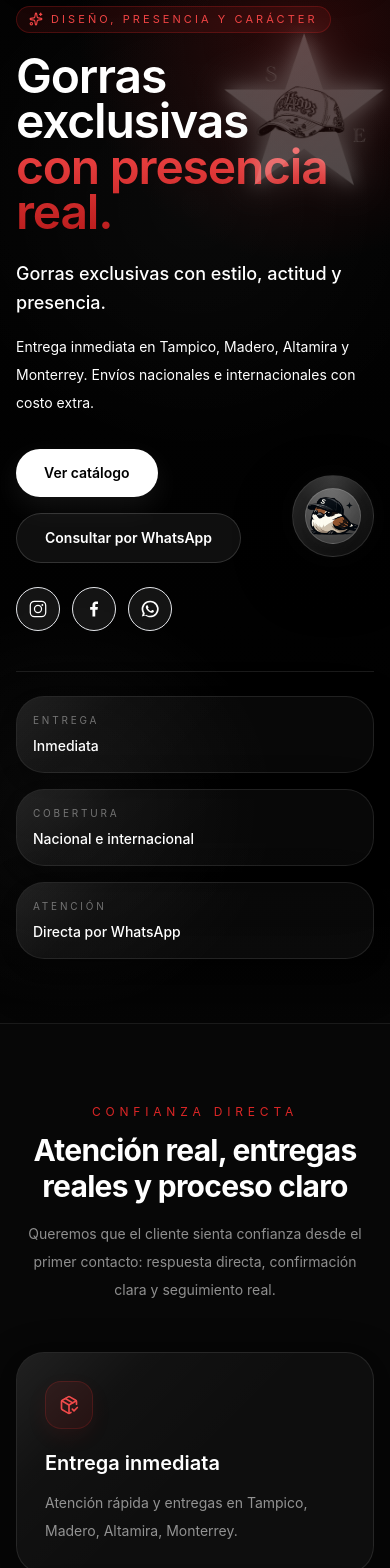
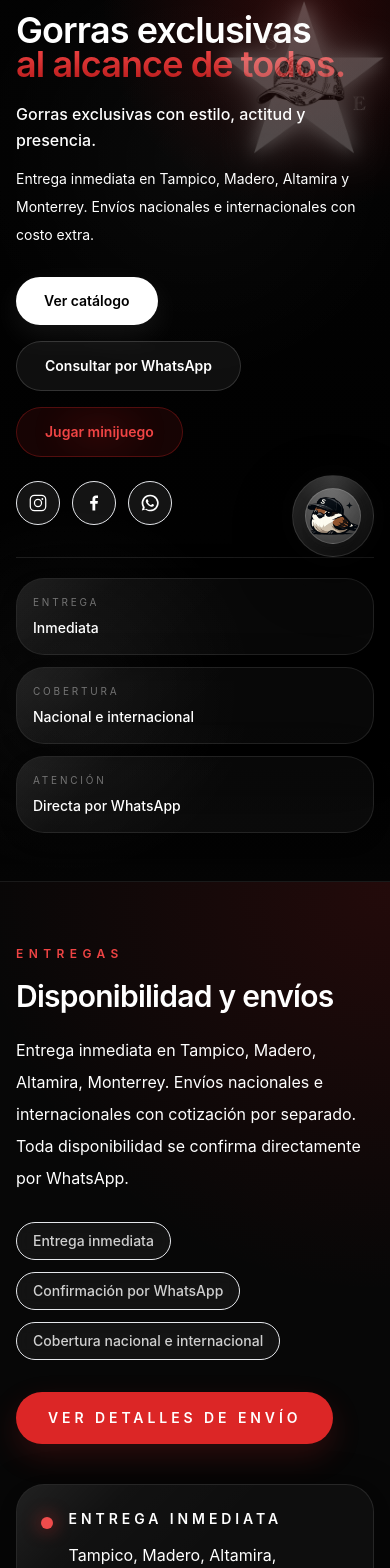
Before and after one commit to salva-ventures/salva-exclusive-caps-web, a Next.js app: page / in a window 390 px wide. Shown: the part 271-1839 px from the top of the page. Built offline with nearby package versions, Linux system fonts and the light colour scheme.

Commit message:
Restaura home desde ultimo deploy bueno

```diff
--- a/src/app/page.tsx
+++ b/src/app/page.tsx
@@ -2,36 +2,12 @@
 
 import Link from "next/link";
 import Image from "next/image";
-import {
-  CheckCircle2,
-  MessageCircle,
-  PackageCheck,
-  Quote,
-  ShieldCheck,
-  Truck,
-  ArrowUpRight,
-  Sparkles,
-} from "lucide-react";
+import { CheckCircle2, ArrowUpRight, Sparkles } from "lucide-react";
 import { motion, useScroll, useTransform } from "motion/react";
 import { useRef } from "react";
 import ProductCard from "@/components/ProductCard";
 import { getFeaturedProducts } from "@/data/products";
 import { BRAND, CONTACT, DELIVERY_INFO } from "@/config/brand";
-
-const testimonials = [
-  {
-    quote: "Muy buena atención y entrega rápida.",
-    author: "A. R.",
-  },
-  {
-    quote: "Se siente la diferencia en el diseño.",
-    author: "M. T.",
-  },
-  {
-    quote: "Proceso directo y sin complicaciones.",
-    author: "J. L.",
-  },
-];
 
 const fadeUp = {
   hidden: { opacity: 0, y: 24 },
@@ -156,9 +132,12 @@ export default function HomePage() {
           variants={staggerContainer}
           initial="hidden"
           animate="show"
-          className="relative mx-auto grid min-h-[calc(100vh-5rem)] max-w-7xl items-center gap-10 px-4 pb-16 pt-28 sm:px-6 sm:pb-20 sm:pt-32 lg:grid-cols-[1.04fr_0.96fr] lg:gap-8 lg:px-8 lg:pb-24 lg:pt-24"
+          className="relative mx-auto grid min-h-[calc(100vh-5rem)] max-w-7xl items-center gap-8 px-4 pb-12 pt-20 sm:px-6 sm:pb-16 sm:pt-24 lg:grid-cols-[1.04fr_0.96fr] lg:gap-8 lg:px-8 lg:pb-24 lg:pt-24"
         >
-          <motion.div style={{ y: heroTextY }} className="relative z-10 max-w-2xl">
+          <motion.div
+            style={{ y: heroTextY }}
+            className="relative z-10 max-w-2xl"
+          >
             <div className="pointer-events-none absolute right-[-1.9rem] top-[5.25rem] w-[12.5rem] opacity-[0.26] sm:right-[-1.25rem] sm:top-[5.75rem] sm:w-[15rem] md:w-[16rem] lg:hidden">
               <div className="relative aspect-square w-full">
                 <div className="absolute inset-0 scale-[1.03] opacity-42 blur-[8px]">
@@ -189,7 +168,7 @@ export default function HomePage() {
 
             <motion.div
               variants={fadeUp}
-              className="mb-6 inline-flex items-center gap-3 rounded-full border border-white/10 bg-white/[0.05] px-4 py-2 shadow-[0_8px_30px_rgba(0,0,0,0.15)] backdrop-blur-sm"
+              className="mb-5 inline-flex items-center gap-3 rounded-full border border-white/10 bg-white/[0.05] px-4 py-2 shadow-[0_8px_30px_rgba(0,0,0,0.15)] backdrop-blur-sm"
             >
               <div className="relative h-6 w-6">
                 <Image
@@ -207,7 +186,7 @@ export default function HomePage() {
 
             <motion.div
               variants={fadeUp}
-              className="relative mb-5 inline-flex items-center gap-2 overflow-hidden rounded-full border border-red-600/25 bg-red-600/10 px-3 py-1 text-[11px] uppercase tracking-[0.28em] text-red-500"
+              className="relative mb-4 inline-flex items-center gap-2 overflow-hidden rounded-full border border-red-600/25 bg-red-600/10 px-3 py-1 text-[11px] uppercase tracking-[0.28em] text-red-500"
             >
               <div className="absolute inset-y-0 left-[-140%] w-[70%] skew-x-[-20deg] bg-[linear-gradient(90deg,transparent,rgba(255,255,255,0.2),transparent)] animate-[shine_4.6s_ease-in-out_infinite]" />
               <Sparkles className="h-3.5 w-3.5" />
@@ -216,31 +195,31 @@ export default function HomePage() {
 
             <motion.h1
               variants={fadeUp}
-              className="text-5xl font-semibold leading-[0.95] tracking-tight text-white sm:text-6xl lg:text-7xl xl:text-8xl"
+              className="text-4xl font-semibold leading-[0.95] tracking-tight text-white sm:text-6xl lg:text-7xl xl:text-8xl"
             >
               Gorras exclusivas
               <span className="block bg-[linear-gradient(180deg,#ef4444_0%,#b91c1c_100%)] bg-clip-text text-transparent">
-                con presencia real.
+                al alcance de todos.
               </span>
             </motion.h1>
 
             <motion.p
               variants={fadeUp}
-              className="mt-6 max-w-xl text-lg font-medium leading-relaxed text-white/88 sm:text-xl"
+              className="mt-5 max-w-xl text-base font-medium leading-relaxed text-white/88 sm:text-xl"
             >
               {BRAND.tagline}
             </motion.p>
 
             <motion.p
               variants={fadeUp}
-              className="mt-4 max-w-xl text-sm leading-7 text-white/58 sm:text-base"
+              className="mt-3 max-w-xl text-sm leading-7 text-white/58 sm:text-base"
             >
               {BRAND.subtitle}
             </motion.p>
 
             <motion.div
               variants={fadeUp}
-              className="mt-8 flex flex-col gap-4 sm:flex-row"
+              className="mt-7 flex flex-col gap-4 sm:flex-row sm:flex-wrap"
             >
               <motion.div whileHover={{ y: -2 }} whileTap={{ scale: 0.985 }}>
                 <Link
@@ -260,6 +239,17 @@ export default function HomePage() {
                 >
                   Consultar por WhatsApp
                 </a>
+              </motion.div>
+
+              <motion.div whileHover={{ y: -2 }} whileTap={{ scale: 0.985 }}>
+                <Link
+                  href="/juego"
+                  className="game-cta relative inline-flex items-center justify-center overflow-hidden rounded-full border border-red-600/30 bg-red-600/10 px-7 py-3.5 text-sm font-semibold text-red-500 backdrop-blur-sm transition-all duration-300 hover:border-red-500 hover:bg-red-600/18 hover:text-white hover:shadow-[0_12px_34px_rgba(220,38,38,0.24)]"
+                >
+                  <span className="game-cta-glow absolute inset-0 pointer-events-none rounded-full" />
+                  <span className="game-cta-shine absolute inset-0 pointer-events-none overflow-hidden rounded-full" />
+                  <span className="relative z-10">Jugar minijuego</span>
+                </Link>
               </motion.div>
             </motion.div>
 
@@ -288,7 +278,7 @@ export default function HomePage() {
 
             <motion.div
               variants={staggerContainer}
-              className="mt-10 grid gap-4 border-t border-white/10 pt-6 sm:grid-cols-3"
+              className="mt-8 grid gap-3 border-t border-white/10 pt-5 sm:grid-cols-3"
             >
               {[
                 { label: "Entrega", value: "Inmediata" },
@@ -370,83 +360,105 @@ export default function HomePage() {
         </motion.div>
       </section>
 
-      <section className="relative border-b border-white/10 bg-[#070707]">
+      <section className="relative border-b border-white/10 bg-[#070707] py-16 sm:py-24">
+        <div className="absolute inset-0 bg-[radial-gradient(circle_at_top_right,rgba(239,35,35,0.12),transparent_35%),radial-gradient(circle_at_bottom_left,rgba(255,255,255,0.04),transparent_30%)]" />
         <div className="absolute inset-0 opacity-[0.035] [background-image:radial-gradient(rgba(255,255,255,0.9)_0.6px,transparent_0.6px)] [background-size:20px_20px]" />
+
         <motion.div
           initial="hidden"
           whileInView="show"
           viewport={{ once: true, amount: 0.2 }}
           variants={staggerContainer}
-          className="relative mx-auto max-w-7xl px-4 py-20 sm:px-6 lg:px-8"
+          className="relative mx-auto grid max-w-7xl gap-10 px-4 sm:px-6 lg:grid-cols-[1.1fr_0.9fr] lg:items-center lg:px-8"
         >
-          <motion.div
-            variants={fadeUp}
-            className="mx-auto mb-12 max-w-3xl text-center"
-          >
-            <p className="mb-3 text-xs uppercase tracking-[0.4em] text-red-600">
-              Confianza directa
+          <motion.div variants={fadeUp} className="max-w-2xl">
+            <p className="text-xs font-semibold uppercase tracking-[0.45em] text-red-500">
+              Entregas
             </p>
-            <h2 className="text-3xl font-bold tracking-tight text-white md:text-4xl">
-              Atención real, entregas reales y proceso claro
+            <h2 className="mt-4 text-3xl font-semibold tracking-tight text-white sm:text-5xl">
+              Disponibilidad y envíos
             </h2>
-            <p className="mt-4 text-sm leading-7 text-white/55 sm:text-base">
-              Queremos que el cliente sienta confianza desde el primer contacto:
-              respuesta directa, confirmación clara y seguimiento real.
+            <p className="mt-5 text-base leading-8 text-white/72 sm:text-lg">
+              Entrega inmediata en {DELIVERY_INFO.immediate.join(", ")}. Envíos
+              nacionales e internacionales con cotización por separado. Toda
+              disponibilidad se confirma directamente por WhatsApp.
             </p>
+
+            <div className="mt-7 flex flex-wrap gap-3">
+              {[
+                "Entrega inmediata",
+                "Confirmación por WhatsApp",
+                "Cobertura nacional e internacional",
+              ].map((item) => (
+                <span
+                  key={item}
+                  className="rounded-full border border-white/12 bg-white/5 px-4 py-2 text-sm font-medium text-white/80 backdrop-blur"
+                >
+                  {item}
+                </span>
+              ))}
+            </div>
+
+            <div className="mt-8">
+              <motion.div whileHover={{ y: -2 }} whileTap={{ scale: 0.985 }}>
+                <Link
+                  href="/disponibilidad"
+                  className="inline-flex items-center justify-center rounded-full bg-red-600 px-8 py-4 text-sm font-semibold uppercase tracking-[0.28em] text-white shadow-[0_12px_30px_rgba(220,38,38,0.18)] transition-all duration-300 hover:bg-red-500"
+                >
+                  Ver detalles de envío
+                </Link>
+              </motion.div>
+            </div>
           </motion.div>
 
-          <div className="grid gap-6 md:grid-cols-3">
+          <motion.div variants={staggerContainer} className="grid gap-4">
             {[
               {
-                icon: PackageCheck,
                 title: "Entrega inmediata",
-                text: `Atención rápida y entregas en ${DELIVERY_INFO.immediate.join(", ")}.`,
+                description: DELIVERY_INFO.immediate.join(", "),
               },
               {
-                icon: Truck,
-                title: "Envíos nacionales e internacionales",
-                text: "Hacemos envíos a toda la República Mexicana y también al extranjero.",
+                title: "Disponibilidad",
+                description:
+                  "Sujeta a existencias y confirmación directa por WhatsApp.",
               },
               {
-                icon: MessageCircle,
-                title: "Atención real y directa",
-                text: "Disponibilidad validada directamente por WhatsApp, sin vueltas ni complicaciones.",
+                title: "Envíos",
+                description:
+                  "Cobertura nacional e internacional con costo adicional.",
               },
-            ].map((item) => {
-              const Icon = item.icon;
-
-              return (
-                <motion.div
-                  key={item.title}
-                  variants={fadeUp}
-                  whileHover={{ y: -5 }}
-                  transition={{ type: "spring", stiffness: 240, damping: 24 }}
-                  className={`group ${premiumCard} ${premiumHover} ${subtleOverlay} bg-[#0d0d0d] p-7`}
-                >
-                  <div className="flex h-12 w-12 items-center justify-center rounded-2xl border border-red-600/20 bg-red-600/10 text-red-500 shadow-[0_8px_20px_rgba(220,38,38,0.08)]">
-                    <Icon className="h-5 w-5" />
+            ].map((item) => (
+              <motion.div
+                key={item.title}
+                variants={fadeUp}
+                whileHover={{ y: -4 }}
+                className={`${premiumCard} ${premiumHover} ${subtleOverlay} bg-[#111] p-6`}
+              >
+                <div className="flex items-start gap-4">
+                  <span className="mt-2 h-3 w-3 rounded-full bg-red-500 shadow-[0_0_18px_rgba(239,35,35,0.7)]" />
+                  <div>
+                    <h3 className="text-sm font-semibold uppercase tracking-[0.28em] text-white">
+                      {item.title}
+                    </h3>
+                    <p className="mt-3 text-base leading-7 text-white/68">
+                      {item.description}
+                    </p>
                   </div>
-                  <h3 className="mt-5 text-xl font-semibold text-white">
-                    {item.title}
-                  </h3>
-                  <p className="mt-3 text-sm leading-7 text-white/55">
-                    {item.text}
-                  </p>
-                </motion.div>
-              );
-            })}
-          </div>
+                </div>
+              </motion.div>
+            ))}
+          </motion.div>
         </motion.div>
       </section>
 
-      <section className="relative mx-auto max-w-7xl px-4 py-24 sm:px-6 lg:px-8">
+      <section className="relative mx-auto max-w-7xl px-4 py-16 sm:px-6 lg:px-8 lg:py-24">
         <div className="absolute inset-0 opacity-[0.03] [background-image:radial-gradient(rgba(255,255,255,0.9)_0.6px,transparent_0.6px)] [background-size:22px_22px]" />
         <motion.div
           initial="hidden"
           whileInView="show"
           viewport={{ once: true, amount: 0.15 }}
           variants={staggerContainer}
-          className="relative mb-12 flex flex-col gap-6 lg:flex-row lg:items-end lg:justify-between"
+          className="relative mb-10 flex flex-col gap-5 lg:flex-row lg:items-end lg:justify-between"
         >
           <motion.div variants={fadeUp} className="max-w-2xl">
             <p className="mb-3 text-xs uppercase tracking-[0.4em] text-red-600">
@@ -481,7 +493,7 @@ export default function HomePage() {
           whileInView="show"
           viewport={{ once: true, amount: 0.05 }}
           variants={staggerContainer}
-          className="relative grid grid-cols-1 gap-5 sm:grid-cols-2 lg:grid-cols-4"
+          className="relative grid grid-cols-1 gap-4 sm:grid-cols-2 lg:grid-cols-4"
         >
           {featured.slice(0, 8).map((product) => (
             <motion.div
@@ -500,82 +512,7 @@ export default function HomePage() {
         </motion.div>
       </section>
 
-      <section className="relative border-y border-white/10 bg-[#080808] py-24">
-        <div className="absolute inset-0 bg-[radial-gradient(circle_at_80%_20%,rgba(220,38,38,0.08),transparent_20%)]" />
-        <motion.div
-          initial="hidden"
-          whileInView="show"
-          viewport={{ once: true, amount: 0.2 }}
-          variants={staggerContainer}
-          className="relative mx-auto max-w-7xl px-4 sm:px-6 lg:px-8"
-        >
-          <div className="grid grid-cols-1 items-center gap-12 md:grid-cols-2">
-            <motion.div variants={fadeUp}>
-              <p className="mb-3 text-xs uppercase tracking-[0.4em] text-red-600">
-                Entregas
-              </p>
-              <h2 className="mb-6 text-3xl font-bold tracking-tight text-white md:text-4xl">
-                Disponibilidad y envíos
-              </h2>
-              <p className="mb-8 leading-relaxed text-white/55">
-                Entrega inmediata en {DELIVERY_INFO.immediate.join(", ")}.
-                Sujeta a existencias. Los envíos nacionales e internacionales se
-                cotizan por separado y toda disponibilidad se confirma
-                directamente por WhatsApp.
-              </p>
-              <motion.div whileHover={{ y: -2 }} whileTap={{ scale: 0.985 }}>
-                <Link
-                  href="/disponibilidad"
-                  className="inline-flex items-center justify-center rounded-full bg-red-600 px-8 py-4 text-xs font-semibold uppercase tracking-[0.2em] text-white shadow-[0_12px_30px_rgba(220,38,38,0.18)] transition-all duration-300 hover:bg-red-700"
-                >
-                  Ver detalles de envío
-                </Link>
-              </motion.div>
-            </motion.div>
-
-            <motion.div
-              variants={staggerContainer}
-              className="grid grid-cols-1 gap-4"
-            >
-              {[
-                {
-                  label: "Entrega inmediata",
-                  desc: DELIVERY_INFO.immediate.join(", "),
-                },
-                {
-                  label: "Disponibilidad",
-                  desc: "Sujeta a existencias y confirmación directa por WhatsApp",
-                },
-                {
-                  label: "Envíos",
-                  desc: "Cobertura nacional e internacional con costo adicional",
-                },
-              ].map((item) => (
-                <motion.div
-                  key={item.label}
-                  variants={fadeUp}
-                  whileHover={{ y: -4 }}
-                  className={`${premiumCard} ${premiumHover} ${subtleOverlay} bg-[#111] p-6`}
-                >
-                  <div className="flex items-start gap-4">
-                    <div className="mt-2 h-2.5 w-2.5 rounded-full bg-red-500" />
-                    <div>
-                      <h3 className="mb-1 text-sm font-semibold uppercase tracking-[0.18em] text-white">
-                        {item.label}
-                      </h3>
-                      <p className="text-sm leading-relaxed text-white/55">
-                        {item.desc}
-                      </p>
-                    </div>
-                  </div>
-                </motion.div>
-              ))}
-            </motion.div>
-          </div>
-        </motion.div>
-      </section>
-
-      <section className="relative py-24">
+      <section className="relative py-16 lg:py-24">
         <div className="absolute inset-0 opacity-[0.025] [background-image:radial-gradient(rgba(255,255,255,0.9)_0.6px,transparent_0.6px)] [background-size:24px_24px]" />
         <motion.div
           initial="hidden"
@@ -584,7 +521,7 @@ export default function HomePage() {
           variants={staggerContainer}
           className="relative mx-auto max-w-7xl px-4 sm:px-6 lg:px-8"
         >
-          <div className="grid grid-cols-1 items-center gap-12 md:grid-cols-2">
+          <div className="grid grid-cols-1 items-center gap-10 md:grid-cols-2">
             <motion.div variants={fadeUp} className="order-2 md:order-1">
               <motion.div
                 whileHover={{ y: -5 }}
@@ -629,62 +566,7 @@ export default function HomePage() {
         </motion.div>
       </section>
 
-      <section className="relative border-y border-white/10 bg-[#0a0a0a] py-24">
-        <div className="absolute inset-0 bg-[radial-gradient(circle_at_15%_20%,rgba(255,255,255,0.04),transparent_20%)]" />
-        <motion.div
-          initial="hidden"
-          whileInView="show"
-          viewport={{ once: true, amount: 0.15 }}
-          variants={staggerContainer}
-          className="relative mx-auto max-w-7xl px-4 sm:px-6 lg:px-8"
-        >
-          <motion.div
-            variants={fadeUp}
-            className="mx-auto mb-12 max-w-3xl text-center"
-          >
-            <p className="mb-3 text-xs uppercase tracking-[0.4em] text-red-600">
-              Testimonios
-            </p>
-            <h2 className="text-3xl font-bold tracking-tight text-white md:text-4xl">
-              Comentarios que refuerzan la confianza
-            </h2>
-            <p className="mt-4 text-sm leading-7 text-white/55 sm:text-base">
-              Mensajes cortos, claros y directos que transmiten atención,
-              respuesta y experiencia real.
-            </p>
-          </motion.div>
-
-          <div className="grid gap-6 md:grid-cols-3">
-            {testimonials.map((item) => (
-              <motion.article
-                key={item.author + item.quote}
-                variants={fadeUp}
-                whileHover={{ y: -5 }}
-                transition={{ type: "spring", stiffness: 240, damping: 24 }}
-                className={`${premiumCard} ${premiumHover} ${subtleOverlay} bg-[#111] p-7`}
-              >
-                <div className="flex items-center gap-2 text-red-500">
-                  <Quote className="h-5 w-5" />
-                  <span className="text-xs font-medium uppercase tracking-[0.2em]">
-                    Cliente
-                  </span>
-                </div>
-
-                <p className="mt-5 text-lg leading-8 text-white">
-                  “{item.quote}”
-                </p>
-
-                <div className="mt-6 flex items-center gap-2 border-t border-white/10 pt-4 text-sm text-white/60">
-                  <ShieldCheck className="h-4 w-4 text-red-500" />
-                  {item.author}
-                </div>
-              </motion.article>
-            ))}
-          </div>
-        </motion.div>
-      </section>
-
-      <section className="relative border-y border-white/10 bg-[#0a0a0a] py-24">
+      <section className="relative border-y border-white/10 bg-[#0a0a0a] py-16 lg:py-24">
         <motion.div
           initial="hidden"
           whileInView="show"
@@ -692,7 +574,7 @@ export default function HomePage() {
           variants={staggerContainer}
           className="mx-auto max-w-3xl px-4 sm:px-6 lg:px-8"
         >
-          <motion.div variants={fadeUp} className="mb-12 text-center">
+          <motion.div variants={fadeUp} className="mb-10 text-center">
             <p className="mb-3 text-xs uppercase tracking-[0.4em] text-red-600">
               Preguntas
             </p>
@@ -748,7 +630,7 @@ export default function HomePage() {
         </motion.div>
       </section>
 
-      <section className="relative border-y border-white/10 bg-[#090909] py-24">
+      <section className="relative border-y border-white/10 bg-[#090909] py-16 lg:py-24">
         <div className="absolute inset-0 bg-[radial-gradient(circle_at_80%_20%,rgba(220,38,38,0.08),transparent_22%)]" />
         <motion.div
           initial="hidden"
@@ -820,7 +702,7 @@ export default function HomePage() {
         </motion.div>
       </section>
 
-      <section className="relative py-24">
+      <section className="relative py-16 lg:py-24">
         <motion.div
           initial="hidden"
           whileInView="show"
@@ -831,7 +713,7 @@ export default function HomePage() {
           <motion.div
             whileHover={{ y: -5 }}
             transition={{ type: "spring", stiffness: 220, damping: 24 }}
-            className="relative overflow-hidden rounded-[2rem] border border-red-600/20 bg-gradient-to-br from-[#111] via-[#0b0b0b] to-[#161616] px-6 py-14 text-center shadow-[0_24px_70px_rgba(0,0,0,0.36)] md:px-10 md:py-16"
+            className="relative overflow-hidden rounded-[2rem] border border-red-600/20 bg-gradient-to-br from-[#111] via-[#0b0b0b] to-[#161616] px-6 py-12 text-center shadow-[0_24px_70px_rgba(0,0,0,0.36)] md:px-10 md:py-16"
           >
             <div className="absolute inset-0 bg-[radial-gradient(circle_at_top_right,rgba(220,38,38,0.16),transparent_28%)]" />
             <div className="absolute inset-0 bg-[linear-gradient(135deg,rgba(255,255,255,0.03),transparent,rgba(255,255,255,0.012))]" />
@@ -841,7 +723,7 @@ export default function HomePage() {
               <p className="mb-4 text-xs uppercase tracking-[0.4em] text-red-500">
                 Cierre comercial
               </p>
-              <h2 className="text-4xl font-bold tracking-tight text-white md:text-5xl">
+              <h2 className="text-3xl font-bold tracking-tight text-white md:text-5xl">
                 ¿Listo para elegir tu próxima gorra?
               </h2>
               <p className="mx-auto mt-5 max-w-2xl text-base leading-8 text-white/60">
@@ -849,7 +731,7 @@ export default function HomePage() {
                 confirmar disponibilidad, entrega o envío.
               </p>
 
-              <div className="mt-10 flex flex-col justify-center gap-4 sm:flex-row">
+              <div className="mt-8 flex flex-col justify-center gap-4 sm:flex-row">
                 <motion.div whileHover={{ y: -2 }} whileTap={{ scale: 0.985 }}>
                   <Link
                     href="/catalogo"
@@ -909,6 +791,58 @@ export default function HomePage() {
             left: 145%;
           }
         }
+
+        @keyframes pulseGlow {
+          0%,
+          100% {
+            opacity: 0.22;
+            transform: scale(0.96);
+          }
+          50% {
+            opacity: 0.45;
+            transform: scale(1.06);
+          }
+        }
+
+        .game-cta-glow::before {
+          content: "";
+          position: absolute;
+          inset: 0;
+          border-radius: 9999px;
+          background: radial-gradient(
+            circle,
+            rgba(220, 38, 38, 0.45) 0%,
+            rgba(220, 38, 38, 0.18) 40%,
+            transparent 72%
+          );
+          filter: blur(12px);
+          opacity: 0.35;
+          animation: pulseGlow 3.2s ease-in-out infinite;
+          transition: all 0.3s ease;
+        }
+
+        .game-cta:hover .game-cta-glow::before {
+          opacity: 0.65;
+          transform: scale(1.12);
+          filter: blur(16px);
+        }
+
+        .game-cta-shine::before {
+          content: "";
+          position: absolute;
+          top: 0;
+          left: 0;
+          height: 100%;
+          width: 60%;
+          background: linear-gradient(
+            90deg,
+            transparent,
+            rgba(255, 255, 255, 0.25),
+            transparent
+          );
+          animation: shine 4.8s ease-in-out infinite;
+          opacity: 0.7;
+        }
       `}</style>
     </div>
   );
```
